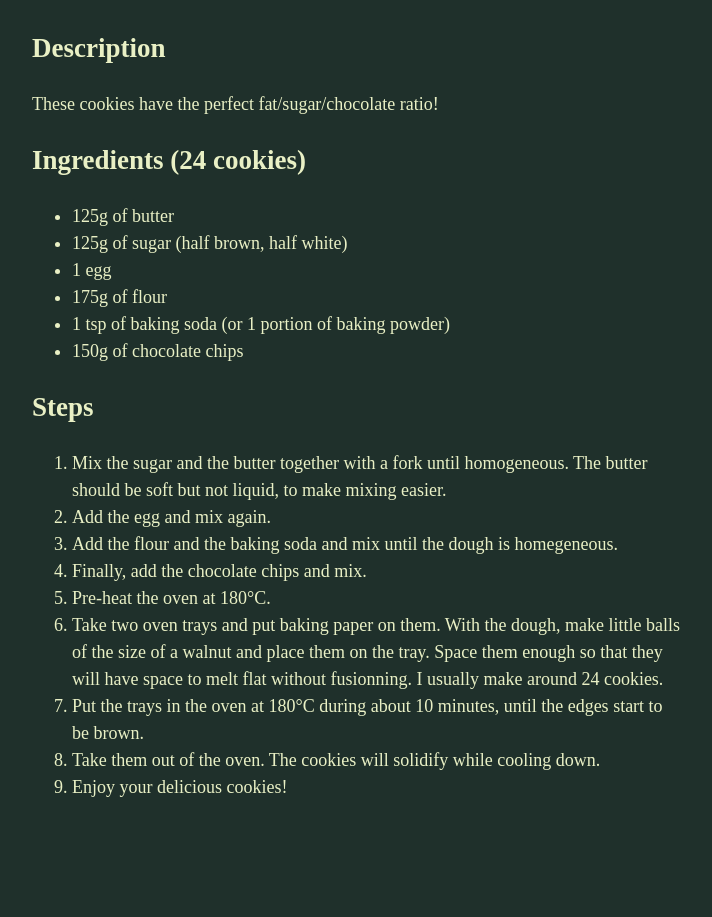
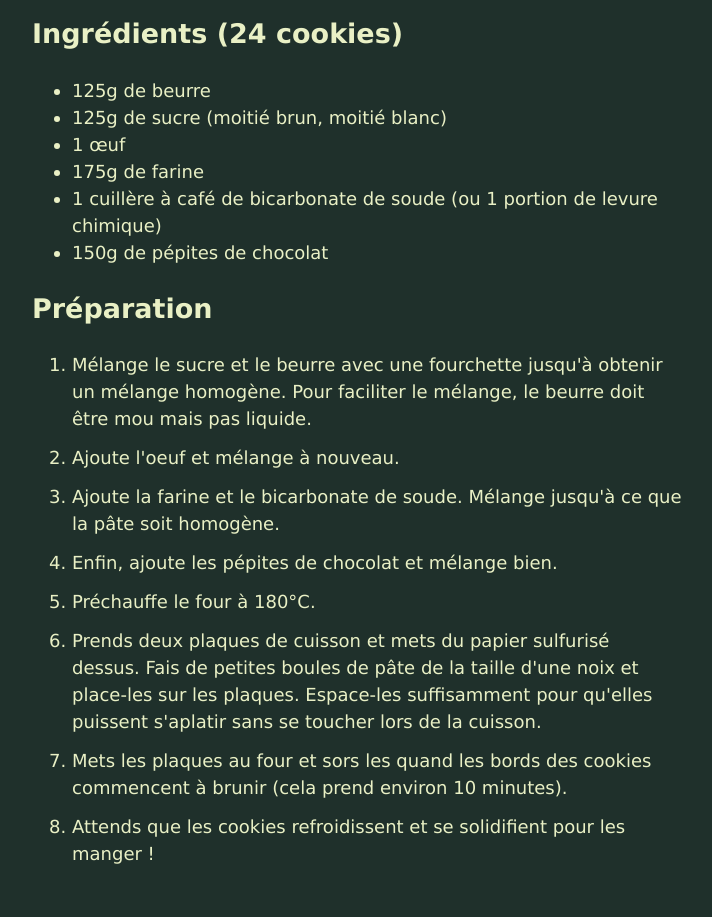
Before and after one commit to camille-lanuel/odin-recipes, a plain HTML site: page sweet/cookies_pepites_chocolat.html in a window 1280 px wide. Shown: the part 201-1118 px from the top of the page, without its empty margins (283-995 px from the left). Before the commit the page ends 1052 px from the top, so only its background shows below. Drawn offline with Linux system fonts and the light colour scheme.

Commit message:
recette cookies traduite en français

```diff
--- a/styles.css
+++ b/styles.css
@@ -11,7 +11,7 @@ body{
     max-width: 650px;
     margin: auto;
     padding: 2rem 0.5rem;
-    font-family: Quicksand;
+    font-family: "Comfortaa", "Quicksand", "Verdana", sans-serif;
     font-size: 18px;
     line-height: 1.5;
 }
--- a/sweet/cookies_pepites_chocolat.html
+++ b/sweet/cookies_pepites_chocolat.html
@@ -3,40 +3,36 @@
   <head>
     <meta charset="utf-8">
     <meta name="viewport" content="width=device-width, initial-scale=1.0">
-    <title>Chocolate chip cookies</title>
+    <title>Cookies aux pépites de chocolat</title>
     <link rel="stylesheet" href="../styles.css">
   </head>
-  <body>
-    <p id="index-page-link">> <a href="../index.html">index</a>
-    </p>
-    <h1>Chocolate chip cookies</h1>
-    <img src="">
-    <h2>Description</h2>
-    <p>These cookies have the perfect fat/sugar/chocolate ratio! </p>
-    <h2>Ingredients (24 cookies)</h2>
-    <p>
+<body>
+    <div>
+      > <a href="../index.html">index</a>
+    </div>
+
+    <h1>Cookies aux pépites de chocolat</h1>
+
+    <h2>Ingrédients (24 cookies)</h2>
     <ul>
-      <li>125g of butter</li>
-      <li>125g of sugar (half brown, half white)</li>
-      <li>1 egg</li>
-      <li>175g of flour</li>
-      <li>1 tsp of baking soda (or 1 portion of baking powder)</li>
-      <li>150g of chocolate chips</li>
+      <li>125g de beurre</li>
+      <li>125g de sucre (moitié brun, moitié blanc)</li>
+      <li>1 œuf</li>
+      <li>175g de farine</li>
+      <li>1 cuillère à café de bicarbonate de soude (ou 1 portion de levure chimique)</li>
+      <li>150g de pépites de chocolat</li>
     </ul>
-    </p>
-    <h2>Steps</h2>
-    <p>
-    <ol>
-      <li>Mix the sugar and the butter together with a fork until homogeneous. The butter should be soft but not liquid, to make mixing easier.</li>
-      <li>Add the egg and mix again.</li>
-      <li>Add the flour and the baking soda and mix until the dough is homegeneous.</li>
-      <li>Finally, add the chocolate chips and mix.</li>
-      <li>Pre-heat the oven at 180°C.</li>
-      <li>Take two oven trays and put baking paper on them. With the dough, make little balls of the size of a walnut and place them on the tray. Space them enough so that they will have space to melt flat without fusionning. I usually make around 24 cookies.</li>
-      <li>Put the trays in the oven at 180°C during about 10 minutes, until the edges start to be brown.</li>
-      <li>Take them out of the oven. The cookies will solidify while cooling down.</li>
-      <li>Enjoy your delicious cookies!</li>
+
+    <h2>Préparation</h2>
+    <ol id="prep">
+      <li>Mélange le sucre et le beurre avec une fourchette jusqu'à obtenir un mélange homogène. Pour faciliter le mélange, le beurre doit être mou mais pas liquide.</li>
+      <li>Ajoute l'oeuf et mélange à nouveau.</li>
+      <li>Ajoute la farine et le bicarbonate de soude. Mélange jusqu'à ce que la pâte soit homogène.</li>
+      <li>Enfin, ajoute les pépites de chocolat et mélange bien.</li>
+      <li>Préchauffe le four à 180°C.</li>
+      <li>Prends deux plaques de cuisson et mets du papier sulfurisé dessus. Fais de petites boules de pâte de la taille d'une noix et place-les sur les plaques. Espace-les suffisamment pour qu'elles puissent s'aplatir sans se toucher lors de la cuisson.</li>
+      <li>Mets les plaques au four et sors les quand les bords des cookies commencent à brunir (cela prend environ 10 minutes).</li>
+      <li>Attends que les cookies refroidissent et se solidifient pour les manger !</li>
     </ol>
-    </p>
   </body>
 </html>
```
Also changed, not shown: salty/pates_courgettes_gorgonzola.html (+1 -1 lines).
